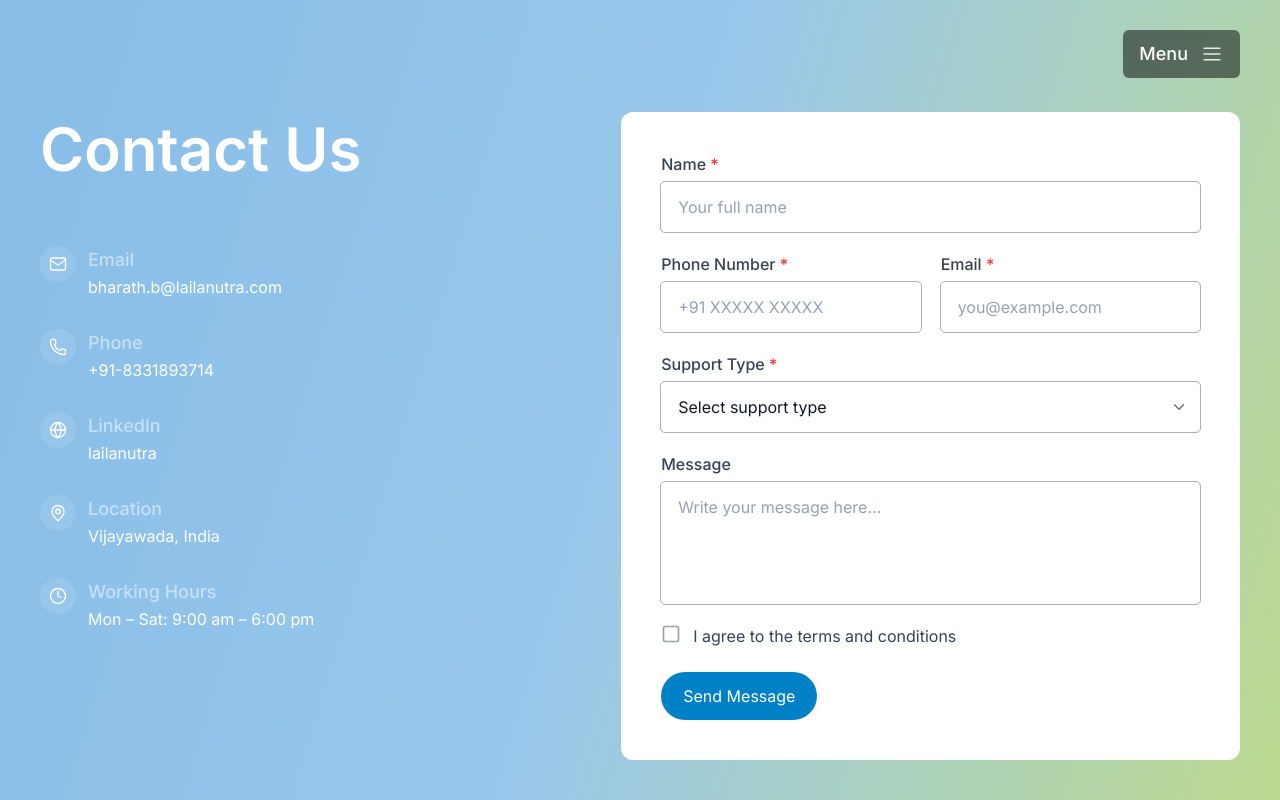
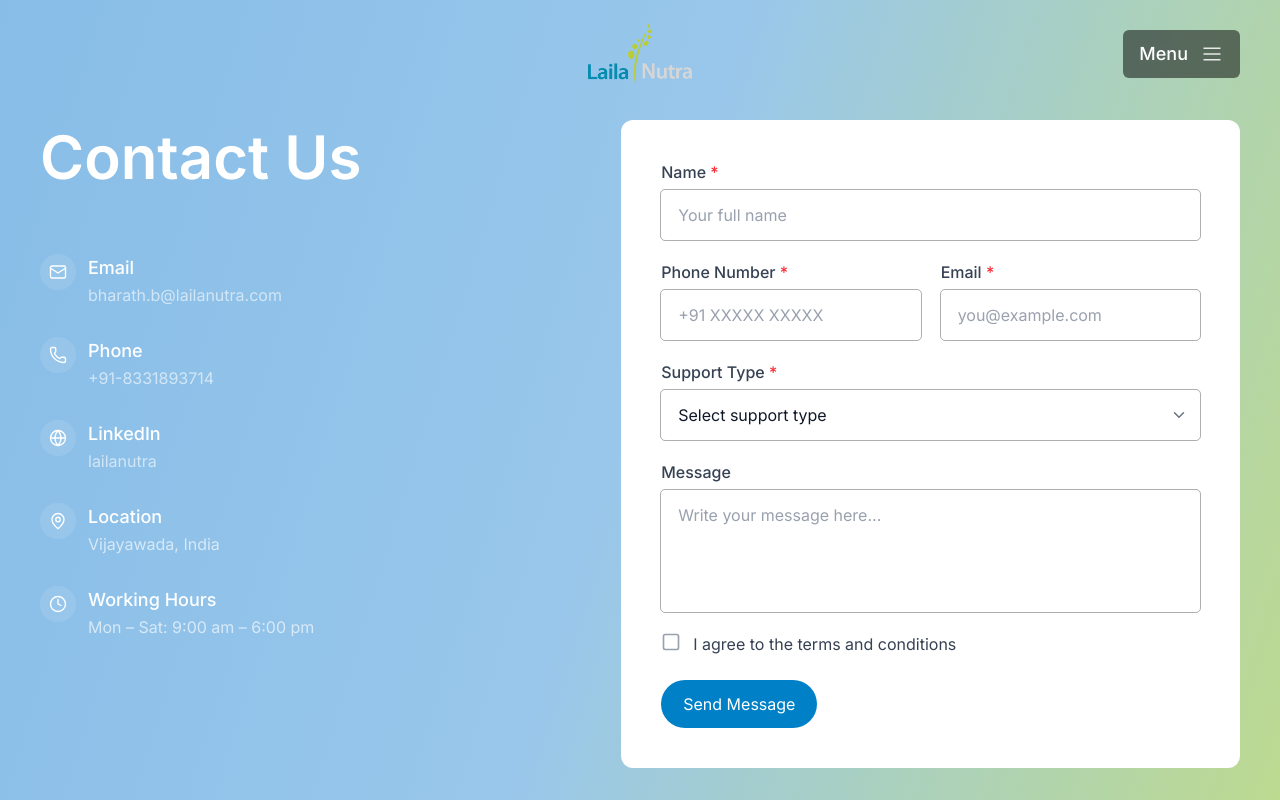
Before and after one commit to Stuvio-Digital/laila-nutra, a Next.js app: page /contact-us in a window 1280 px wide. Shown: the top 800 px of the page. Built offline with nearby package versions, Linux system fonts and the light colour scheme.

Commit message:
feat: add contact us page with form validation and submission handling

```diff
--- a/app/contact-us/page.tsx
+++ b/app/contact-us/page.tsx
@@ -2,6 +2,7 @@
 import React from 'react';
 import NextLink from 'next/link';
 import { useForm } from 'react-hook-form';
+import Link from 'next/link';
 import { zodResolver } from '@hookform/resolvers/zod';
 import { z } from 'zod';
 import {
@@ -133,8 +134,17 @@ const ContactPage: React.FC = () => {
   };
 
   return (
-    <main className="@container relative min-h-screen w-full overflow-x-hidden footer-bg pt-26 sm:pt-28 grid grid-cols-4 sm:grid-cols-12 gap-x-4 md:gap-x-5 lg:gap-x-7.5 px-4 sm:px-6 lg:px-10 py-12 sm:py-16 my-auto">
-
+    <main className="@container relative min-h-screen w-full overflow-x-hidden footer-bg pt-28 sm:pt-30 grid grid-cols-4 sm:grid-cols-12 gap-x-4 md:gap-x-5 lg:gap-x-7.5 px-4 sm:px-6 lg:px-10 py-12 sm:py-16 my-auto">
+      <Link
+        href="/"
+        className="aspect-84/40 sm:aspect-104/60 max-w-26 absolute left-4 sm:left-1/2 sm:-translate-x-1/2 z-30 top-6"
+      >
+        <img
+          src="/images/common/laila-logo-color.png"
+          alt="Laila Nutra Logo"
+          className="w-auto h-full sm:mx-auto"
+        />
+      </Link>
       {/* LEFT */}
       <div className="flex flex-col gap-10 lg:gap-15 col-span-4 sm:col-span-12 md:col-span-5">
         <h3 className="text-white text-heading1 font-semibold leading-[124%] tracking-[-2%]">
@@ -148,7 +158,7 @@ const ContactPage: React.FC = () => {
                 <Icon size={18} className="text-white" strokeWidth={1.8} />
               </div>
               <div className="flex flex-col gap-0.5">
-                <span className="text-white/50 text-text18 tracking-[-2%] font-medium">
+                <span className="text-white text-text18 tracking-[-2%] font-medium">
                   {label}
                 </span>
                 {href ? (
@@ -156,12 +166,12 @@ const ContactPage: React.FC = () => {
                     href={href}
                     target={href.startsWith('http') ? '_blank' : undefined}
                     rel="noreferrer"
-                    className="text-text16 text-white hover:text-blue-300 transition-colors duration-200 break-all"
+                    className="text-text16 text-white/60 hover:text-white transition-colors duration-200 break-all"
                   >
                     {value}
                   </a>
                 ) : (
-                  <span className="text-text16 text-white">{value}</span>
+                  <span className="text-text16 text-white/64">{value}</span>
                 )}
               </div>
             </div>
@@ -294,7 +304,7 @@ const ContactPage: React.FC = () => {
               <Icon size={18} className="text-white" strokeWidth={1.8} />
             </div>
             <div className="flex flex-col gap-0.5">
-              <span className="text-white/50 text-text18 tracking-[-2%] font-medium">
+              <span className="text-white text-text18 tracking-[-2%] font-medium">
                 {label}
               </span>
               {href ? (
@@ -302,12 +312,12 @@ const ContactPage: React.FC = () => {
                   href={href}
                   target={href.startsWith('http') ? '_blank' : undefined}
                   rel="noreferrer"
-                  className="text-text16 text-white hover:text-blue-300 transition-colors duration-200 break-all"
+                  className="text-text16 text-white/64 hover:text-white transition-colors duration-200 break-all"
                 >
                   {value}
                 </a>
               ) : (
-                <span className="text-text16 text-white">{value}</span>
+                <span className="text-text16 text-white/64">{value}</span>
               )}
             </div>
           </div>
```
